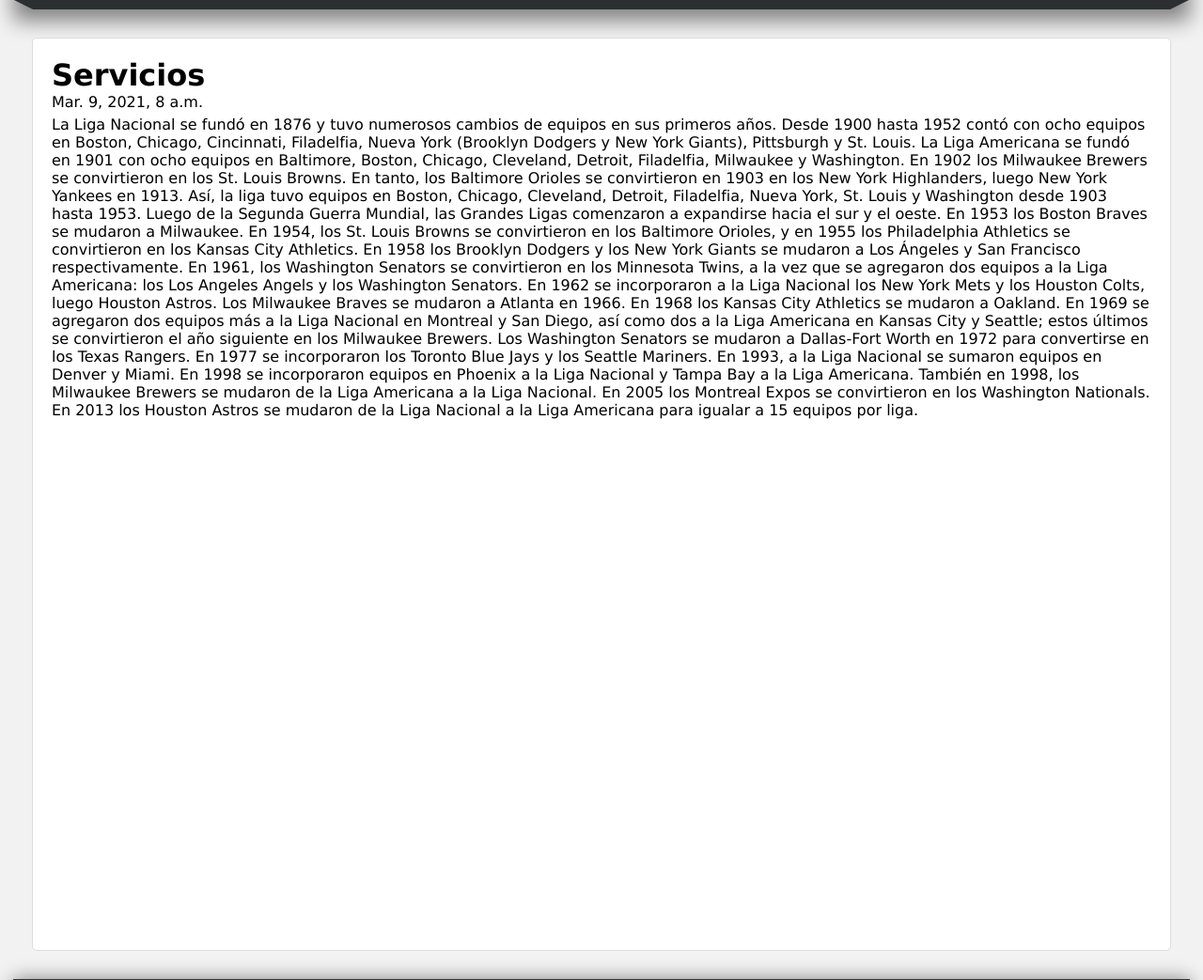
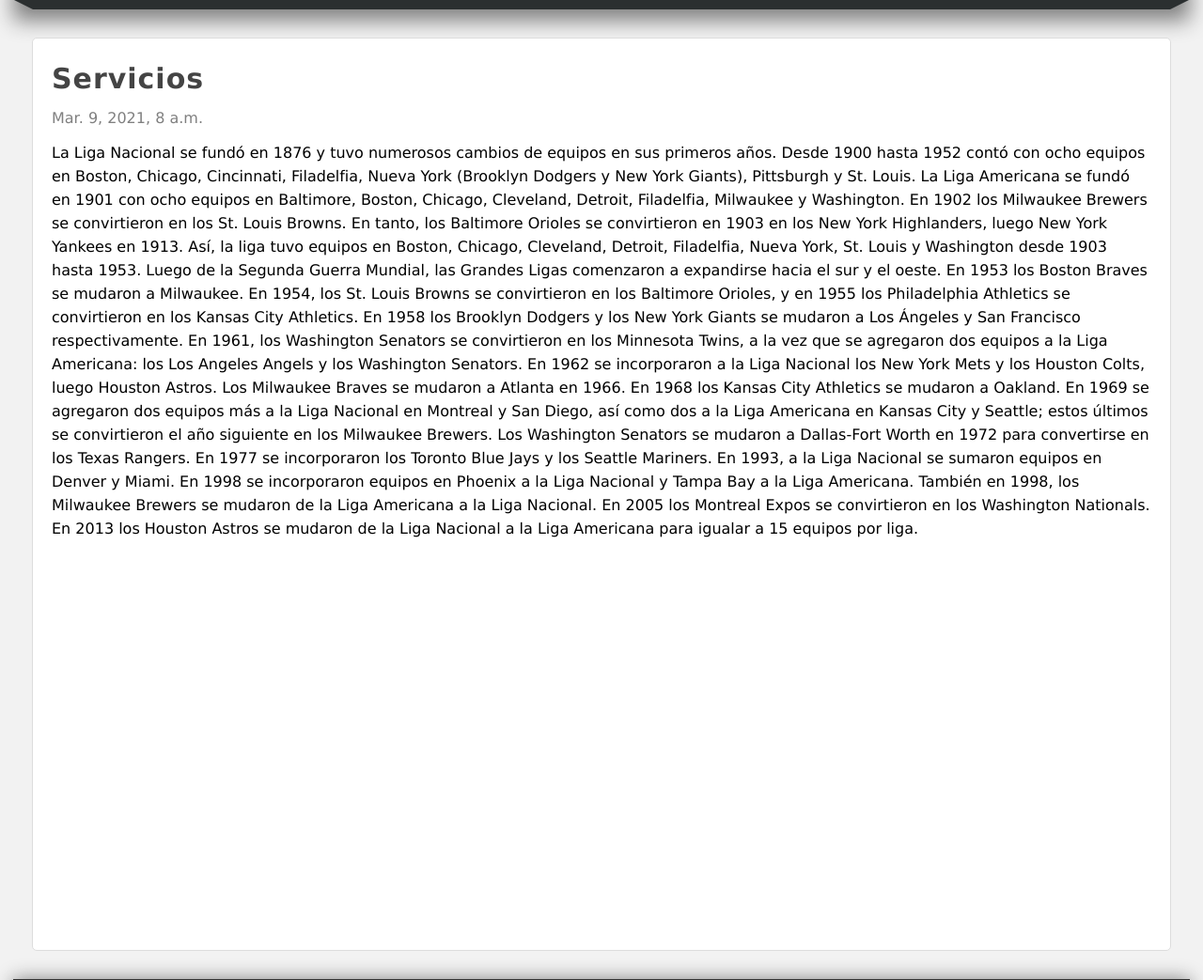
Before and after one commit to eduardoromeror9/DjangoProject, a Django app: a page that uses DjangoProject/pages/templates/pages/page.html in a window 1280 px wide. Shown: the part 182-1225 px from the top of the page at 94% size. Run offline with Django 3.2, Linux system fonts and the light colour scheme; data comes from the database, SQL or seed files in the repository; both versions use the stored data as it was after the commit.

Commit message:
Estilos a los textos de las rutas

```diff
--- a/DjangoProject/mainapp/static/css/styles.css
+++ b/DjangoProject/mainapp/static/css/styles.css
@@ -204,6 +204,17 @@
     margin-top: 5px;
 }
 
+.date {
+    display: block;
+    margin-top: 15px;
+    margin-bottom: 15px;
+    color: gray;
+}
+
+.content {
+    line-height: 25px;
+}
+
 .article-item {
     margin-bottom: 20px;
     margin-top: 20px;
--- a/DjangoProject/pages/context_processors.py
+++ b/DjangoProject/pages/context_processors.py
@@ -3,7 +3,7 @@
 
 def get_pages(request):
 
-    pages = Page.objects.values_list('id', 'title', 'slug')
+    pages = Page.objects.filter(visible=True).values_list('id', 'title', 'slug')
 
     return{
         'pages': pages
--- a/DjangoProject/pages/templates/pages/page.html
+++ b/DjangoProject/pages/templates/pages/page.html
@@ -3,9 +3,9 @@
 {% block title %} {{page.title}} {% endblock %}
 
 {% block content %}
-    <h1>{{page.title}}</h1>
-    <span>{{page.created_at}}</span>
-    <p>
+    <h1 class="title">{{page.title}}</h1>
+    <span class="date">{{page.created_at}}</span>
+    <p class="content">
         {{page.content}}
     </p>
 
```
Also changed, not shown: DjangoProject/db.sqlite3.
